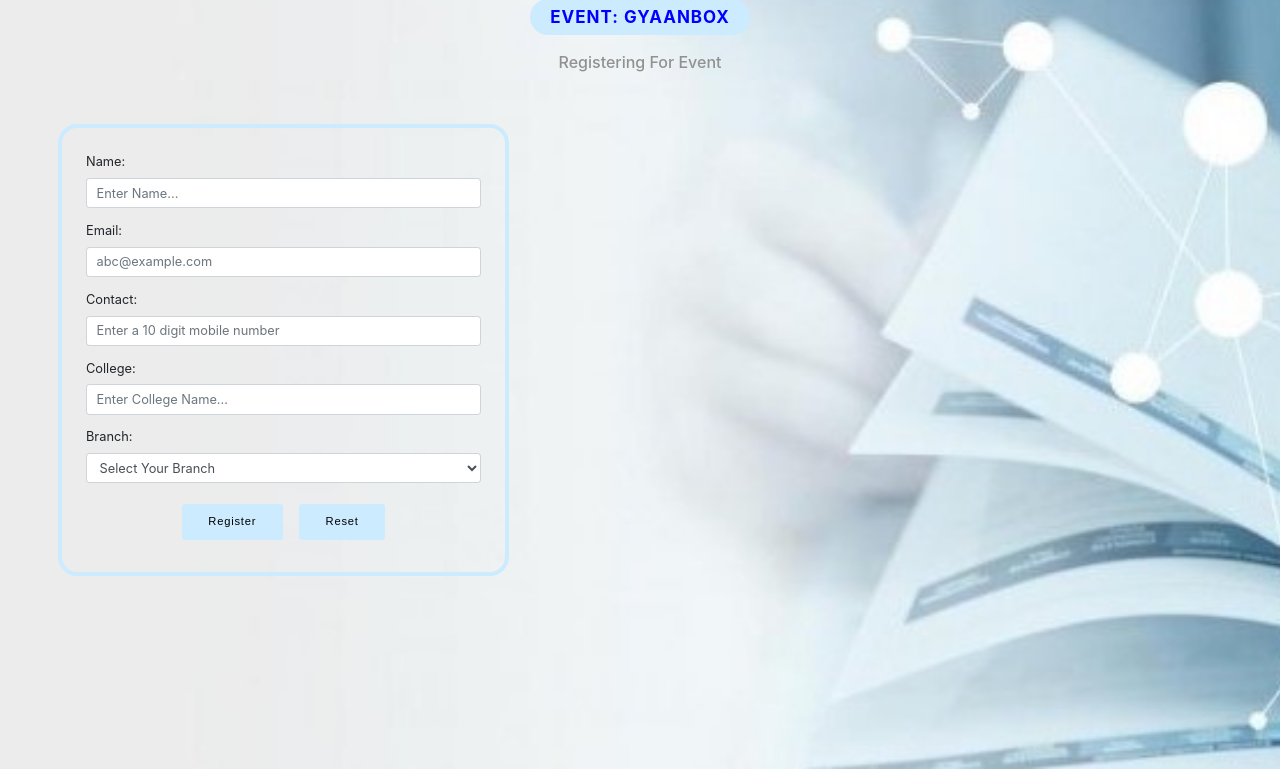
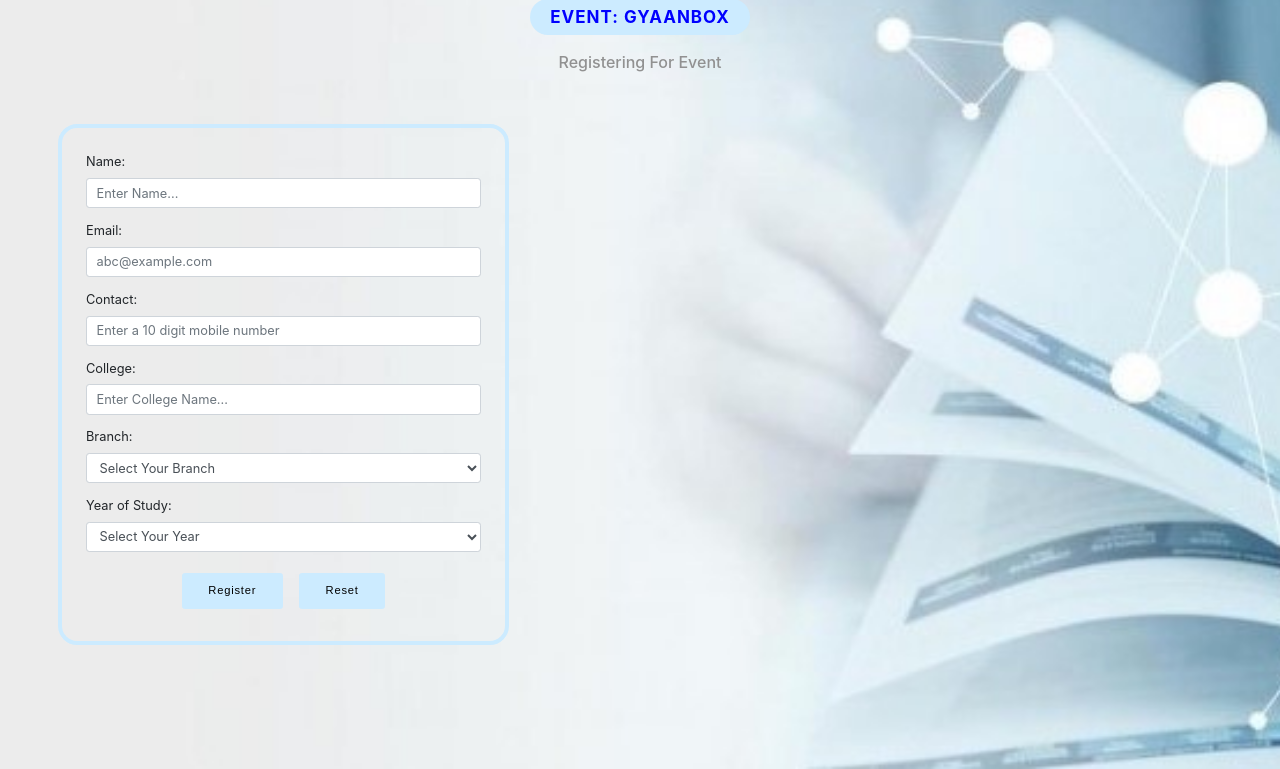
Before and after one commit to param-s-8/BloomBox-Entrepreneurship-Cell-Website, a Django app: page /registration/GyaanBox in a window 1280 px wide. Shown: the part 31-800 px from the top of the page. Run offline with Django 3.2, Linux system fonts and the light colour scheme; data comes from the database, SQL or seed files in the repository; some libraries are stand-ins or nearby versions.

Commit message:
hack -> comp,  year field

```diff
--- a/templates/events.html
+++ b/templates/events.html
@@ -111,7 +111,7 @@
                     <a class="nav-link active" data-toggle="tab" href="#tab1">All</a>
                 </li>
                 <li class="nav-item">
-                    <a class="nav-link" data-toggle="tab" href="#tab2">Hackathons</a>
+                    <a class="nav-link" data-toggle="tab" href="#tab2">Competitions</a>
                 </li>
                 <li class="nav-item">
                     <a class="nav-link" data-toggle="tab" href="#tab3">Speaker/Panel Sessions</a>
--- a/templates/registration.html
+++ b/templates/registration.html
@@ -160,6 +160,16 @@
                                 <option value='MECH'>MECH</option>
                                 </select>
                             </div>
+                            <div class="form-group">
+                                <label for="branch">Year of Study:</label>
+                                <select class="form-control" id="year" name="year" type="text" >
+                                <option value='none' selected disabled hidden>Select Your Year</option>
+                                <option value='FY'>FY</option>
+                                <option value='SY'>SY</option>
+                                <option value='TY'>TY</option>
+                                <option value='LY'>LY</option>
+                                </select>
+                            </div>
 
                             <div class='d-flex justify-content-center'>
                                 <button  type="submit" class="btn btn-seemore ">Register</button>
```
